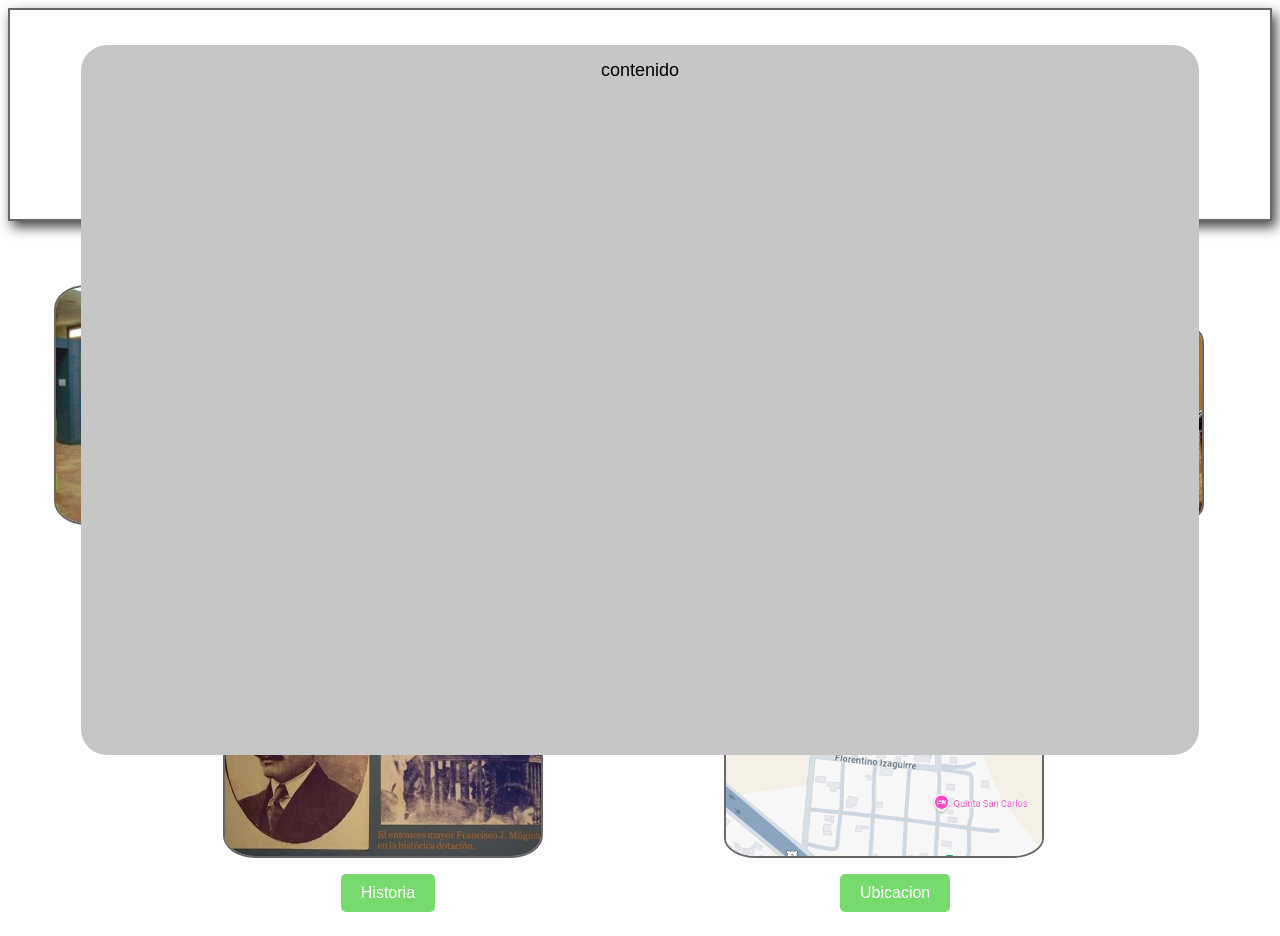
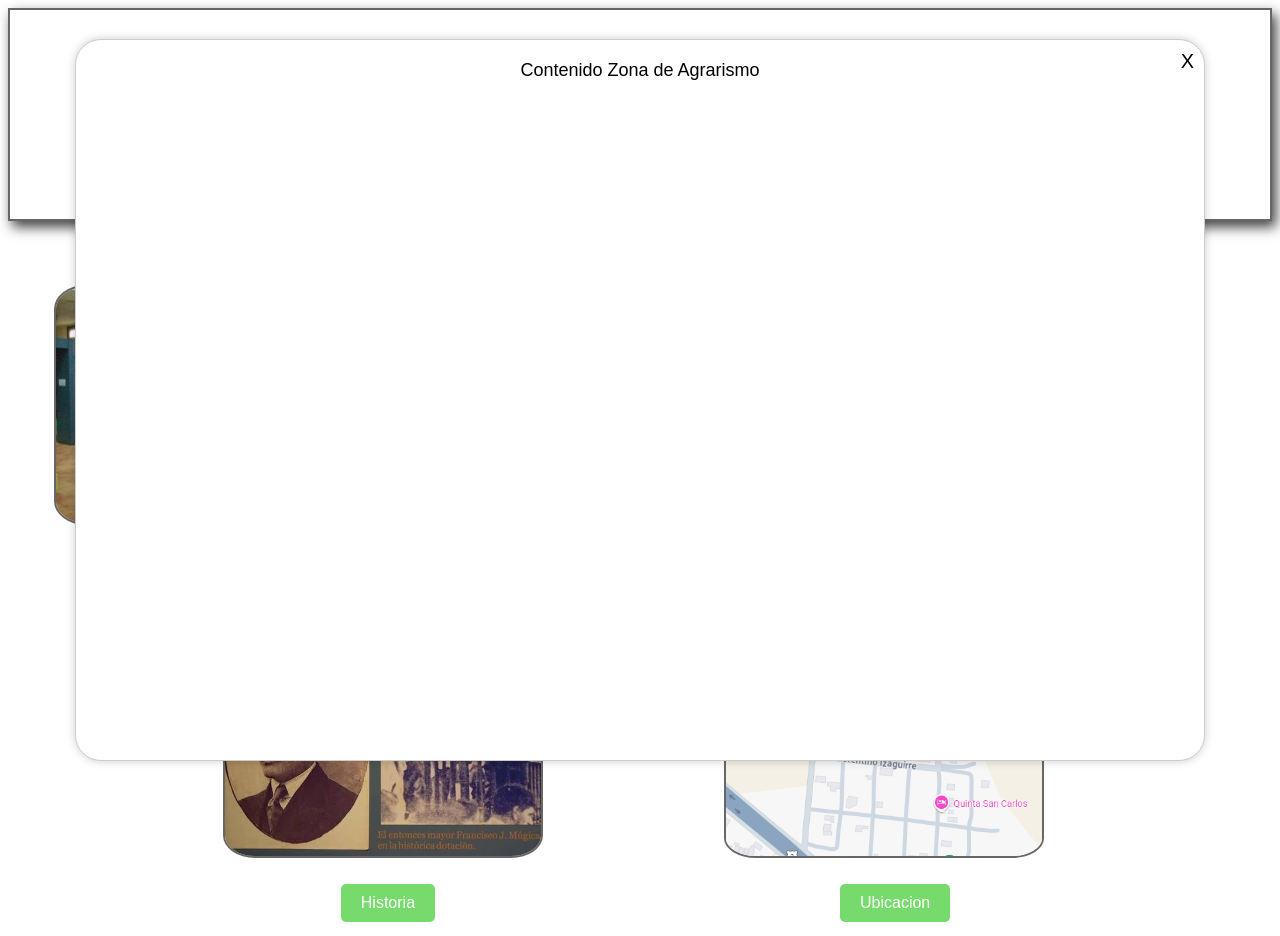
Before and after one commit to Teofiloclemente/Proyecto, a plain HTML site: page index.html in a window 1280 px wide. Both pictures are taken after a click on the button "Zona de Agrarismo". Drawn offline with Linux system fonts and the light colour scheme.

Commit message:
v.1.4 The windows are functional

```diff
--- a/index.html
+++ b/index.html
@@ -4,117 +4,115 @@
     <meta charset="UTF-8">
     <meta name="viewport" content="width=device-width, initial-scale=1.0">
     <title>v.1.1</title>
-
     <link rel="stylesheet" href="estilos.css">
     <link rel="preconnect" href="https://fonts.googleapis.com">
     <link rel="preconnect" href="https://fonts.gstatic.com" crossorigin>
     <link href="https://fonts.googleapis.com/css2?family=Lobster&display=swap" rel="stylesheet">
-
-
+    <style>
+        .ventana {
+            display: none;
+            position: fixed;
+            top: 50%;
+            left: 50%;
+            transform: translate(-50%, -50%);
+            background: white;
+            padding: 20px;
+            border: 1px solid #ccc;
+            box-shadow: 0 0 10px rgba(0,0,0,0.2);
+            z-index: 1000;
+        }
+        .cerrar {
+            position: absolute;
+            top: 10px;
+            right: 10px;
+            cursor: pointer;
+            font-size: 20px;
+            color: #000;
+        }
+        .blur {
+            filter: blur(5px);
+        }
+        .botones {
+            display: inline-block;
+            margin: 10px;
+        }
+        .botones a {
+            text-decoration: none;
+            color: black;
+        }
+    </style>
 </head>
 <body>
    <div class="titulo">
       <center><h1>Museo Del Agrarismo</h1></center>
    </div>
 
-
    <br>
 
-
-
    <img src="img/zAgrarismo.jpeg" alt="" width="25%" height="25%" class="a1">
-
    <img src="img/mz.jpg" alt="" width="25%" height="25%" class="a1">
    <img src="img/zPorfiriato.jpeg" alt="" width="25%" height="25%" class="a1">
 
-
    <div>
       <div class="ventana" id="vent">
-         <div id="cerrar"><a href="javascript:cerrar()"></a></div>
-         contenido
+         <div class="cerrar" onclick="cerrar('vent', 'contenedor')">X</div>
+         Contenido Zona de Agrarismo
      </div>
       <section id="contenedor">
-    <button class="botones" id="b1"><a href="javascript:abrir()">
-      Zona de Agrarismo</button></a></section>
+         <button class="botones" id="b1" onclick="abrir('vent', 'contenedor')">Zona de Agrarismo</button>
+      </section>
 
       <div>
          <div class="ventana" id="vent1">
-           <div id="cerrar1"><a href="javascript:cerrar()"></a></div>
-           contenido
+            <div class="cerrar" onclick="cerrar('vent1', 'contenedor1')">X</div>
+            Contenido Mejores Zonas
          </div>
          <section id="contenedor1">
-      <button class="botones" id="b2"><a href="javascript:abrir()">Mejores Zonas</button></a></section>
-<button class="botones" id="b3">Zona del Porfiriato</button>
+            <button class="botones" id="b2" onclick="abrir('vent1', 'contenedor1')">Mejores Zonas</button>
+         </section>
+
+         <div class="ventana" id="vent2">
+            <div class="cerrar" onclick="cerrar('vent2', 'contenedor2')">X</div>
+            Contenido Zona del Porfiriato
+         </div>
+         <section id="contenedor2">
+            <button class="botones" id="b3" onclick="abrir('vent2', 'contenedor2')">Zona del Porfiriato</button>
+         </section>
       </div>
 
-<br>
-<br>
-<br>
-<br>
-<br>
+   <br><br><br><br><br>
 
    <img src="img/historia.jpeg" alt="" width="25%" height="25%" class="a2">
    <img src="img/Ubicacion.png" alt="" width="25%" height="25%" class="a3">
 
-
    <div>
-<button class="botones" id="bn1">Historia</button>
+      <div class="ventana" id="vent3">
+         <div class="cerrar" onclick="cerrar('vent3', 'contenedor3')">X</div>
+         Contenido Historia
+      </div>
+      <section id="contenedor3">
+         <button class="botones" id="bn1" onclick="abrir('vent3', 'contenedor3')">Historia</button>
          <button class="botones" id="bn2">Ubicacion</button>
+      </section>
    </div>
 
-<br>
-<br>
-<br>
-
+   <br><br><br>
 </body>
 
-
 <script>
-   function abrir() {
-           document.getElementById("vent").style.display = "block";
-           document.getElementById("contenedor").classList.add("blur");
+    function abrir(ventanaId, contenedorId) {
+        document.getElementById(ventanaId).style.display = "block";
+        document.getElementById(contenedorId).classList.add("blur");
     }
 
-       function cerrar() {
-           document.getElementById("vent").style.display = "none";
-           document.getElementById("contenedor").classList.remove("blur");
+    function cerrar(ventanaId, contenedorId) {
+        document.getElementById(ventanaId).style.display = "none";
+        document.getElementById(contenedorId).classList.remove("blur");
     }
-
-       // Cerrar ventana al hacer clic fuera de ella
-       window.onclick = function(event) {
-           var modal = document.getElementById("vent");
-           if (!modal.contains(event.target) && modal.style.display === "block") {
-               cerrar();
-           }
-       }
-       function abrir1() {
-           document.getElementById("vent1").style.display = "block";
-           document.getElementById("contenedor1").classList.add("blur");
-       }
-
-       function cerrar1() {
-           document.getElementById("vent1").style.display = "none";
-           document.getElementById("contenedor1").classList.remove("blur");
-       }
-
-       // Cerrar ventana al hacer clic fuera de ella
-       window.onclick = function(event) {
-           var modal = document.getElementById("vent1");
-           if (!modal.contains(event.target) && modal.style.display === "block") {
-               cerrar();
-           }
-       }
-
 
     document.getElementById('bn2').addEventListener('click', function() {
         window.location.href = 'https://maps.app.goo.gl/xCqyc542RcG9oA687';
-}
-);
-
-
-
+    });
 </script>
 
-
-
 </html>
```
Lines whose indentation alone changed are shown as unchanged.
